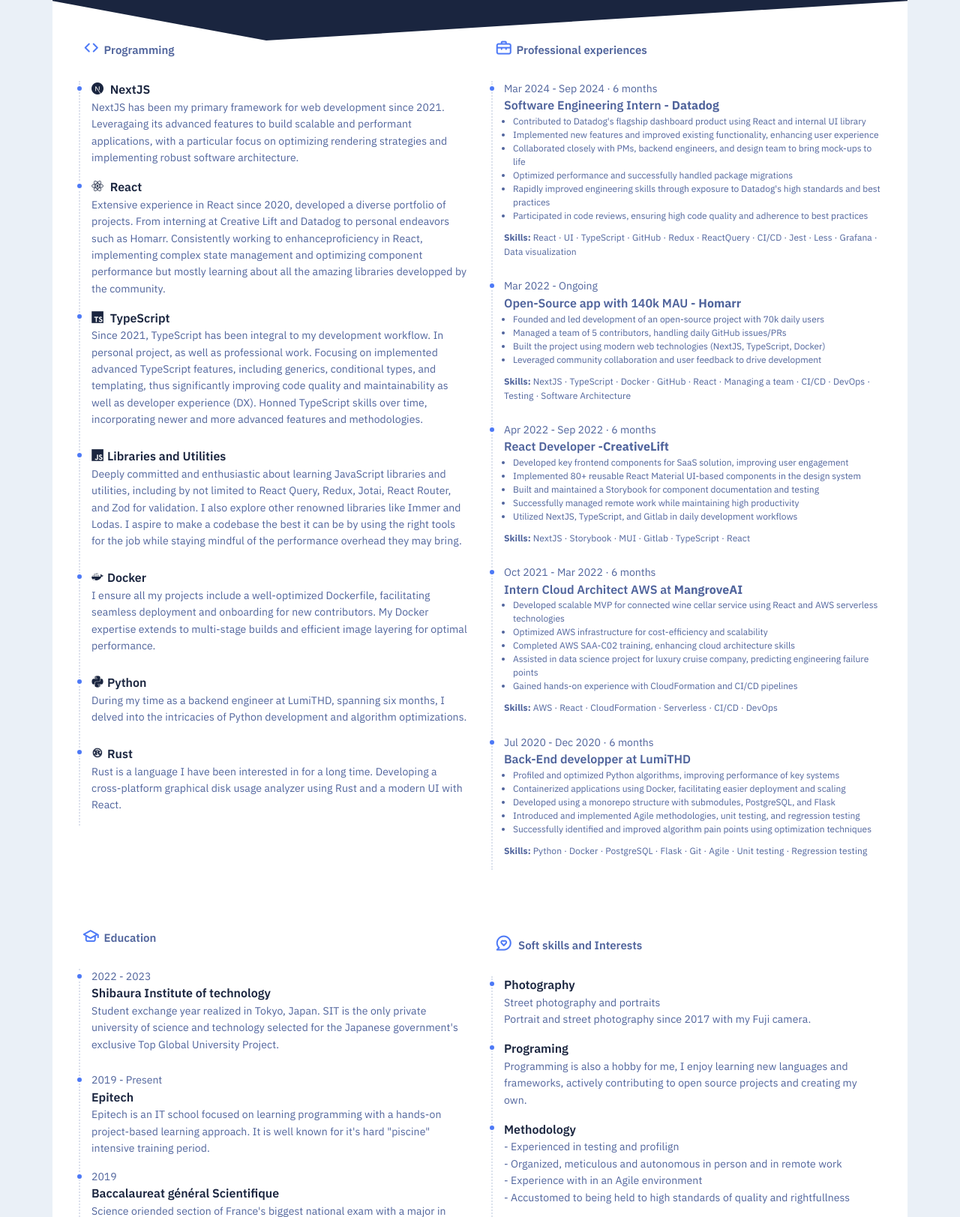
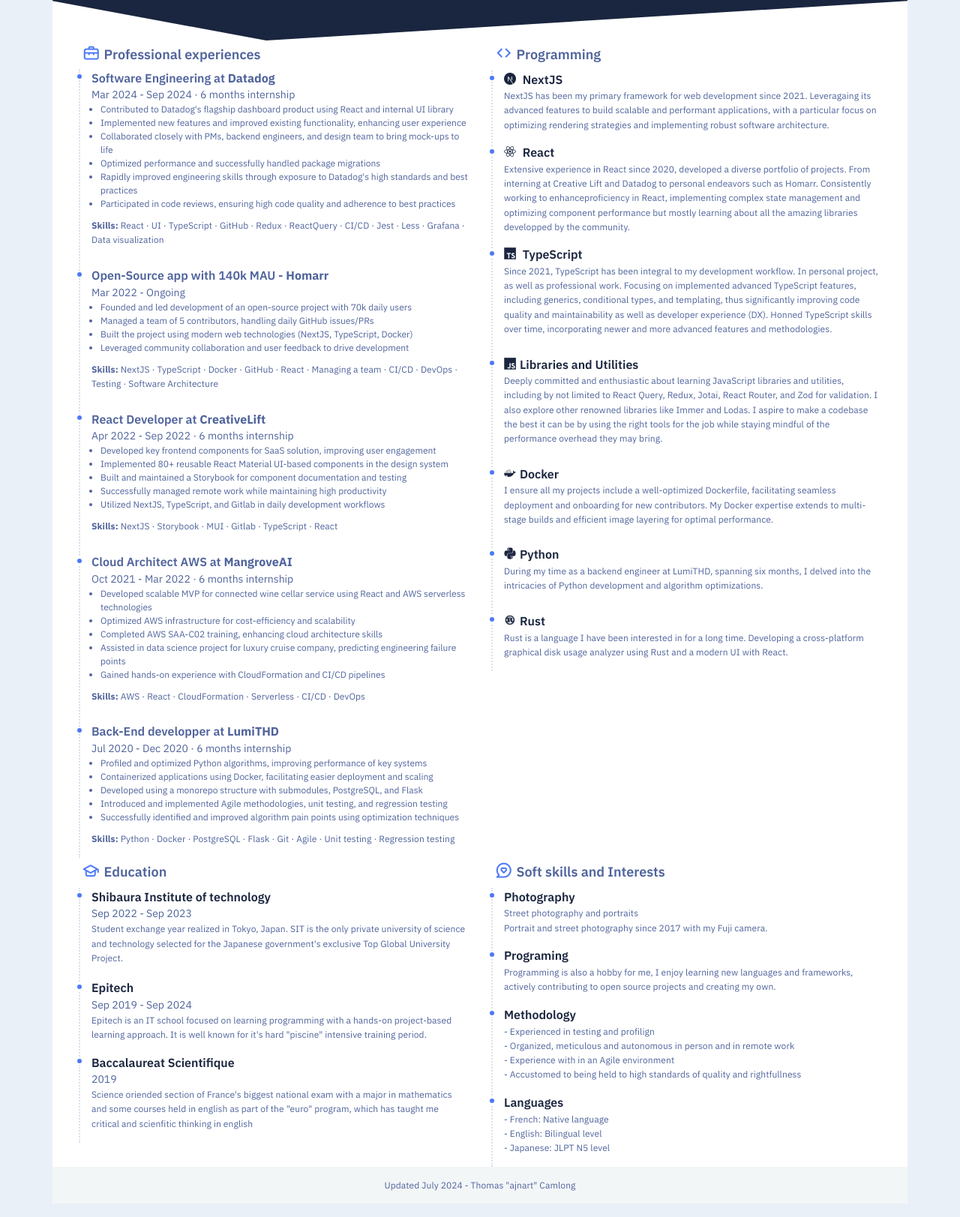
Before and after one commit to ajnart/ajnart.github.io, a plain HTML site: page index.html in a window 1280 px wide. Shown: the part 210-1833 px from the top of the page at 75% size. Drawn offline with nearby package versions, Linux system fonts and the light colour scheme.

Commit message:
Realign content

```diff
--- a/css/style.css
+++ b/css/style.css
@@ -1057,7 +1057,7 @@
 p {
   line-height: 1.6;
   font-family: 'IBM Plex Sans', sans-serif;
-  font-size: 14px;
+  font-size: 12px;
   letter-spacing: 0.1px;
 }
 
@@ -1438,7 +1438,7 @@
 
 .timeline {
   position: relative;
-  margin-top: 30px;
+  margin-top: 8px;
   border-left: 2px dotted #dbe0ec;
 }
 
--- a/index.html
+++ b/index.html
@@ -91,7 +91,138 @@
         <div class="row">
           <div class="col-sm-6 col-print-6">
             <div class="resume-icon">
-              <h5 class="mt-n2"> <i class="uil uil-code"></i>Programming</h5>
+              <h4 class="mt-2 mb-0"> <i class="uil uil-suitcase-alt"></i>Professional experiences</h4>
+            </div>
+            <!--end resume-icon-->
+            <div class="timeline">
+
+              <div class="time-item">
+                <div class="item-info">
+                  <h5 class="my-1 text-dark"><a href="https://www.datadoghq.com/">Software Engineering at
+                      <b>Datadog</b></a></h5>
+                  <div class="font-14">Mar 2024 - Sep 2024 · 6 months internship</div>
+                  <ul>
+                    <li>
+                      Contributed to Datadog's flagship <a href="https://docs.datadoghq.com/dashboards/">dashboard</a>
+                      product using React and internal UI library
+                    </li>
+                    <li>
+                      Implemented new features and improved existing functionality, enhancing user experience
+                    </li>
+                    <li>
+                      Collaborated closely with PMs, backend engineers, and design team to bring mock-ups to life
+                    </li>
+                    <li>
+                      Optimized performance and successfully handled package migrations
+                    </li>
+                    <li>
+                      Rapidly improved engineering skills through exposure to Datadog's high standards and best
+                      practices
+                    </li>
+                    <li>
+                      Participated in code reviews, ensuring high code quality and adherence to best practices
+                    </li>
+                  </ul>
+                  <p class="skills"><b>Skills:</b> React · UI · TypeScript · GitHub · Redux · ReactQuery · CI/CD · Jest
+                    · Less · Grafana · Data visualization</p>
+                </div>
+              </div>
+
+              <div class="time-item mt-3">
+                <div class="item-info">
+                  <h5 class="my-1 text-dark"><a href="https://github.com/ajnart/homarr">Open-Source app
+                      with 140k MAU - <b>Homarr</b></a></h5>
+                  <div class="font-14">Mar 2022 - Ongoing</div>
+                  <ul>
+                    <li>
+
+                      Founded and led development of an open-source project with 70k daily users
+                    </li>
+                    <li>
+
+                      Managed a team of 5 contributors, handling daily GitHub issues/PRs
+                    </li>
+                    <li>
+
+                      Built the project using modern web technologies (NextJS, TypeScript, Docker)
+                    </li>
+                    <li>
+                      Leveraged community collaboration and user feedback to drive development
+                    </li>
+
+                  </ul>
+                  <p class="skills">
+                    <b>Skills:</b> NextJS · TypeScript · Docker · GitHub · React · Managing a
+                    team · CI/CD · DevOps · Testing · Software Architecture
+                  </p>
+                </div>
+              </div>
+
+              <div class="time-item mt-3">
+                <div class="item-info">
+                  <h5 class="my-1 text-dark"><a href="https://www.linkedin.com/company/creative-lift/">React Developer
+                      at <b>CreativeLift</b></a></h5>
+                  <div class="font-14">Apr 2022 - Sep 2022 · 6 months internship</div>
+                  <ul>
+                    <li>Developed key frontend components for SaaS solution, improving user engagement</li>
+                    <li>Implemented 80+ reusable React Material UI-based components in the design system</li>
+                    <li>Built and maintained a Storybook for component documentation and testing</li>
+                    <li>Successfully managed remote work while maintaining high productivity</li>
+                    <li>Utilized NextJS, TypeScript, and Gitlab in daily development workflows</li>
+                  </ul>
+                  <p class="skills"><b>Skills:</b> NextJS · Storybook · MUI · Gitlab · TypeScript ·
+                    React
+                  </p>
+                </div>
+              </div>
+
+              <div class="time-item  mt-3">
+                <div class="item-info">
+
+                  <h5 class="my-1 text-dark"><a href="https://www.linkedin.com/company/mangrove-ai/">Cloud
+                      Architect
+                      AWS at <b>MangroveAI</b></a></h5>
+                  <div class="font-14">Oct 2021 - Mar 2022 · 6 months internship</div>
+                  <ul>
+                    <li>Developed scalable MVP for connected wine cellar service using React and AWS serverless
+                      technologies</li>
+                    <li>Optimized AWS infrastructure for cost-efficiency and scalability</li>
+                    <li>Completed AWS SAA-C02 training, enhancing cloud architecture skills</li>
+                    <li>Assisted in data science project for luxury cruise company, predicting engineering failure
+                      points</li>
+                    <li>Gained hands-on experience with CloudFormation and CI/CD pipelines</li>
+                  </ul>
+                  <p class="skills">
+                    <b>Skills: </b>AWS · React · CloudFormation · Serverless · CI/CD ·
+                    DevOps
+                  </p>
+                </div>
+              </div>
+              <div class="time-item  mt-3 no-print">
+                <div class="item-info">
+                  <h5 class="my-1 text-dark"><a href="http://www.lumithd.fr/">Back-End developper at <b>LumiTHD</b></a>
+                  </h5>
+                  <div class="font-14">Jul 2020 - Dec 2020 · 6 months internship</div>
+                  <ul>
+                    <li>Profiled and optimized Python algorithms, improving performance of key systems</li>
+                    <li>Containerized applications using Docker, facilitating easier deployment and scaling</li>
+                    <li>Developed using a monorepo structure with submodules, PostgreSQL, and Flask</li>
+                    <li>Introduced and implemented Agile methodologies, unit testing, and regression testing</li>
+                    <li>Successfully identified and improved algorithm pain points using optimization techniques</li>
+                  </ul>
+                  <p class="skills">
+                    <b>Skills: </b>Python · Docker · PostgreSQL · Flask · Git · Agile · Unit testing ·
+                    Regression testing
+                  </p>
+                </div>
+              </div>
+              <!--end time-item-->
+            </div>
+            <!--end timeline-->
+          </div>
+          <div class="col-sm-6 col-print-6">
+            <div class="resume-icon">
+              <h4 class="mt-2"> <i class="uil uil-code"></i>Programming</h4>
             </div>
             <!--end resume-icon-->
             <div class="timeline">
@@ -169,155 +300,24 @@
               </div>
             </div>
           </div>
-          <div class="col-sm-6 col-print-6">
-            <div class="resume-icon">
-              <h5 class="mt-n2 mb-0"> <i class="uil uil-suitcase-alt"></i>Professional experiences</h5>
-            </div>
-            <!--end resume-icon-->
-            <div class="timeline">
-
-              <div class="time-item">
-                <div class="item-info">
-                  <div class="font-14">Mar 2024 - Sep 2024 · 6 months</div>
-                  <h5 class="my-1 text-dark"><a href="https://www.datadoghq.com/">Software Engineering Intern -
-                      <b>Datadog</b></a></h5>
-                  <ul>
-                    <li>
-                      Contributed to Datadog's flagship <a href="https://docs.datadoghq.com/dashboards/">dashboard</a>
-                      product using React and internal UI library
-                    </li>
-                    <li>
-                      Implemented new features and improved existing functionality, enhancing user experience
-                    </li>
-                    <li>
-                      Collaborated closely with PMs, backend engineers, and design team to bring mock-ups to life
-                    </li>
-                    <li>
-                      Optimized performance and successfully handled package migrations
-                    </li>
-                    <li>
-                      Rapidly improved engineering skills through exposure to Datadog's high standards and best
-                      practices
-                    </li>
-                    <li>
-                      Participated in code reviews, ensuring high code quality and adherence to best practices
-                    </li>
-                  </ul>
-                  <p class="skills"><b>Skills:</b> React · UI · TypeScript · GitHub · Redux · ReactQuery · CI/CD · Jest
-                    · Less · Grafana · Data visualization</p>
-                </div>
-              </div>
-
-              <div class="time-item mt-3">
-                <div class="item-info">
-                  <div class="font-14">Mar 2022 - Ongoing</div>
-                  <h5 class="my-1 text-dark"><a href="https://github.com/ajnart/homarr">Open-Source app
-                      with 140k MAU - <b>Homarr</b></a></h5>
-                  <ul>
-                    <li>
-
-                      Founded and led development of an open-source project with 70k daily users
-                    </li>
-                    <li>
-
-                      Managed a team of 5 contributors, handling daily GitHub issues/PRs
-                    </li>
-                    <li>
-
-                      Built the project using modern web technologies (NextJS, TypeScript, Docker)
-                    </li>
-                    <li>
-                      Leveraged community collaboration and user feedback to drive development
-                    </li>
-
-                  </ul>
-                  <p class="skills">
-                    <b>Skills:</b> NextJS · TypeScript · Docker · GitHub · React · Managing a
-                    team · CI/CD · DevOps · Testing · Software Architecture
-                  </p>
-                </div>
-              </div>
-
-              <div class="time-item mt-3">
-                <div class="item-info">
-                  <div class="font-14">Apr 2022 - Sep 2022 · 6 months</div>
-                  <h5 class="my-1 text-dark"><a href="https://www.linkedin.com/company/creative-lift/">React Developer
-                      -<b>CreativeLift</b></a></h5>
-                  <ul>
-                    <li>Developed key frontend components for SaaS solution, improving user engagement</li>
-                    <li>Implemented 80+ reusable React Material UI-based components in the design system</li>
-                    <li>Built and maintained a Storybook for component documentation and testing</li>
-                    <li>Successfully managed remote work while maintaining high productivity</li>
-                    <li>Utilized NextJS, TypeScript, and Gitlab in daily development workflows</li>
-                  </ul>
-                  <p class="skills"><b>Skills:</b> NextJS · Storybook · MUI · Gitlab · TypeScript ·
-                    React
-                  </p>
-                </div>
-              </div>
-
-              <div class="time-item  mt-3">
-                <div class="item-info">
-                  <div class="font-14">Oct 2021 - Mar 2022 · 6 months</div>
-                  <h5 class="my-1 text-dark"><a href="https://www.linkedin.com/company/mangrove-ai/">Intern Cloud
-                      Architect
-                      AWS at <b>MangroveAI</b></a></h5>
-                  <ul>
-                    <li>Developed scalable MVP for connected wine cellar service using React and AWS serverless
-                      technologies</li>
-                    <li>Optimized AWS infrastructure for cost-efficiency and scalability</li>
-                    <li>Completed AWS SAA-C02 training, enhancing cloud architecture skills</li>
-                    <li>Assisted in data science project for luxury cruise company, predicting engineering failure
-                      points</li>
-                    <li>Gained hands-on experience with CloudFormation and CI/CD pipelines</li>
-                  </ul>
-                  <p class="skills">
-                    <b>Skills: </b>AWS · React · CloudFormation · Serverless · CI/CD ·
-                    DevOps
-                  </p>
-                </div>
-              </div>
-              <div class="time-item  mt-3 no-print">
-                <div class="item-info">
-                  <div class="font-14">Jul 2020 - Dec 2020 · 6 months</div>
-                  <h5 class="my-1 text-dark"><a href="http://www.lumithd.fr/">Back-End developper at LumiTHD</a>
-                  </h5>
-                  <ul>
-                    <li>Profiled and optimized Python algorithms, improving performance of key systems</li>
-                    <li>Containerized applications using Docker, facilitating easier deployment and scaling</li>
-                    <li>Developed using a monorepo structure with submodules, PostgreSQL, and Flask</li>
-                    <li>Introduced and implemented Agile methodologies, unit testing, and regression testing</li>
-                    <li>Successfully identified and improved algorithm pain points using optimization techniques</li>
-                  </ul>
-                  <p class="skills">
-                    <b>Skills: </b>Python · Docker · PostgreSQL · Flask · Git · Agile · Unit testing ·
-                    Regression testing
-                  </p>
-                </div>
-              </div>
-              <!--end time-item-->
-            </div>
-            <!--end timeline-->
-          </div>
         </div>
       </div>
     </section>
     <!-- Apply a page break here -->
-    <div class="mt-5 mb-5" style="page-break-before:always">&nbsp;</div>
+    <!-- <div class="mt-5 mb-5" style="page-break-before:always">&nbsp;</div> -->
     <section class="section-md">
       <div class="container">
         <div class="row">
           <div class="col-sm-6 col-print-6">
             <div class="resume-icon">
-              <h5 class="mt-n2"><i class=" uil uil-graduation-hat"></i>Education</h5>
+              <h4 class="mt-2"><i class="uil uil-graduation-hat"></i>Education</h4>
             </div>
             <!--end resume-icon-->
-
             <div class="timeline">
-              <div class="time-item  mt-3">
+              <div class="time-item  mt-1">
                 <div class="item-info">
-                  <div class="font-14">2022 - 2023</div>
                   <h5 class="my-1 text-dark">Shibaura Institute of technology</h5>
+                  <div class="font-14">Sep 2022 - Sep 2023</div>
                   <p>Student exchange year realized in Tokyo, Japan. SIT is the only private
                     university of science and technology selected for the Japanese
                     government's exclusive Top Global University Project. </p>
@@ -325,10 +325,10 @@
               </div>
 
               <!--end time-item-->
-              <div class="time-item  mt-3">
+              <div class="time-item  mt-1">
                 <div class="item-info">
-                  <div class="font-14">2019 - Present</div>
                   <h5 class="my-1 text-dark">Epitech</h5>
+                  <div class="font-14">Sep 2019 - Sep 2024</div>
                   <p>Epitech is an IT school focused on learning programming with a hands-on
                     project-based learning approach. It is well known for it's hard
                     "piscine" intensive training period.</p>
@@ -338,8 +338,8 @@
 
               <div class="time-item">
                 <div class="item-info">
+                  <h5 class="my-1 text-dark">Baccalaureat Scientifique</h5>
                   <div class="font-14">2019</div>
-                  <h5 class="my-1 text-dark">Baccalaureat général Scientifique</h5>
                   <p>Science oriended section of France's biggest national exam with a major in mathematics and some
                     courses
                     held in english as part of the "euro" program, which has taught me critical and scienfitic thinking
@@ -351,7 +351,7 @@
           </div>
           <div class="col-sm-6 col-print-6">
             <div class="resume-icon">
-              <h5 class="mt-2"> <i class="uil uil-comment-heart mr-1"></i>Soft skills and Interests</h5>
+              <h4 class="mt-2"><i class="uil uil-comment-heart"></i>Soft skills and Interests</h4>
             </div>
             <!--end resume-icon-->
             <div class="timeline">
@@ -404,7 +404,7 @@
       <div class="container">
         <div class="row">
           <div class="col-sm-12 text-center">
-            <p class="copyright mb-0 py-4 last-updated">Last updated July 2024 - Thomas "ajnart" Camlong</p>
+            <p class="copyright mb-0 py-4 last-updated">Updated July 2024 - Thomas "ajnart" Camlong</p>
           </div>
         </div>
       </div>
```
